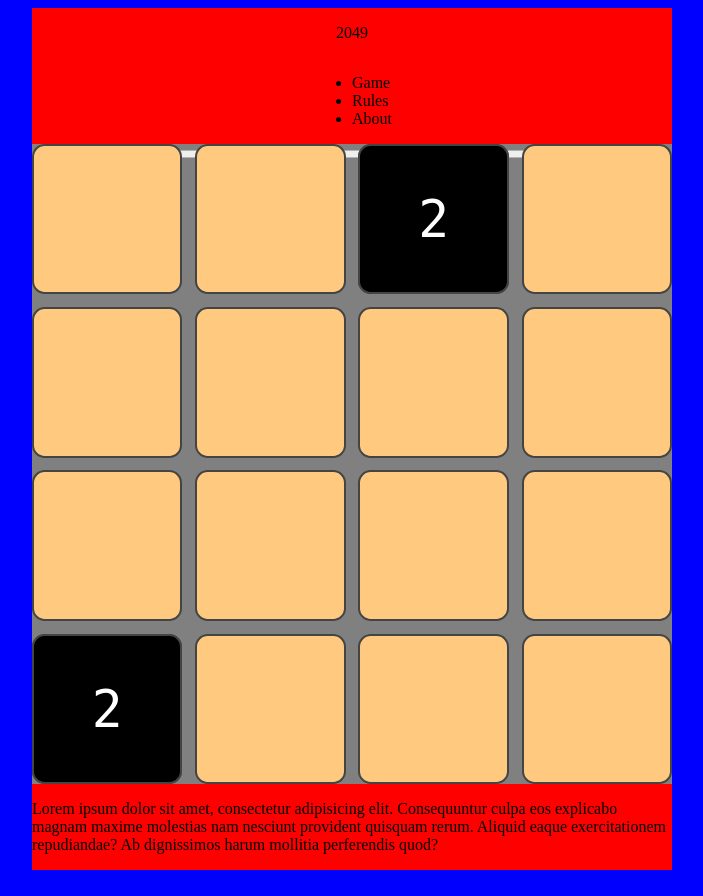
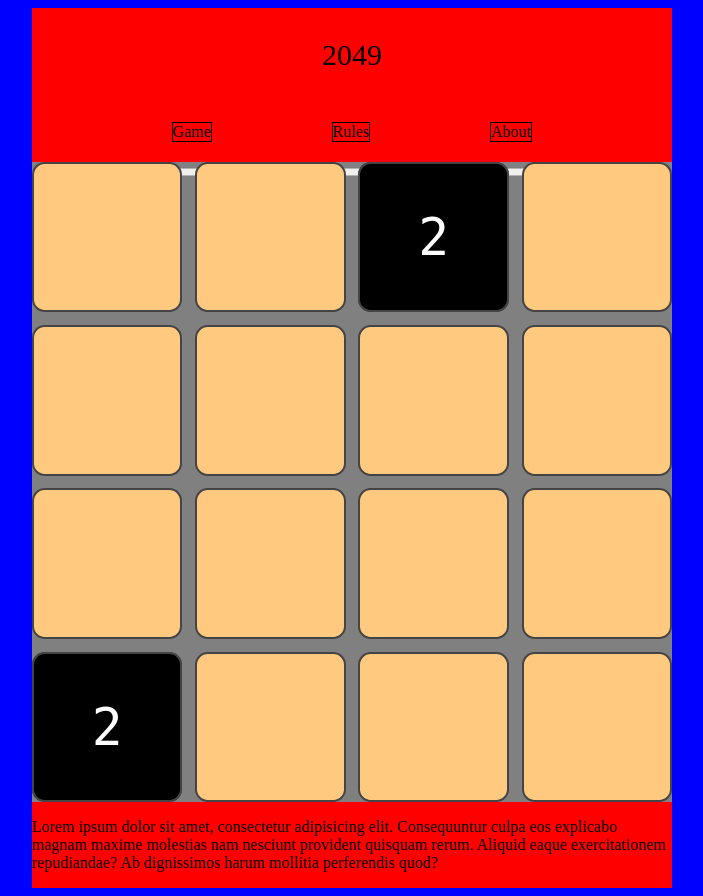
Before and after one commit to SelfCamp/2025, a PHP site: page / in a window 1280 px wide. Shown: the whole page, without its empty margins (288-991 px from the left). Before the commit the page ends 870 px from the top, so only its background shows below. Run offline with PHP 8.4, Linux system fonts and the light colour scheme.

Commit message:
MInor adjustments

```diff
--- a/index.html
+++ b/index.html
@@ -9,7 +9,7 @@
 <body>
     <div id="front">
         <header>
-            <p>2049</p>
+            <p id="title">2049</p>
         </header>
         <nav>
             <ul>
--- a/style.css
+++ b/style.css
@@ -7,15 +7,36 @@
 
 /*layout*/
 
+#title {
+  text-align: center;
+  font-size: 30px;
+}
+
 body {
   background-color: blue;
+}
+
+nav {
+}
+
+nav ul {
+  display: flex;
+  list-style-type: none;
+  flex-wrap: wrap;
+  justify-content: space-evenly;
+  margin: 0;
+  padding: 20px 20px;
+}
+
+nav ul li {
+  border: black solid 1px;
+  flex-shrink: 0
 }
 
 #front {
   margin: auto;
   display: grid;
   grid-template-columns:  1fr;
-  justify-items: center;
   width: 50vw;
   background-color: red;
 }
```
Also changed, not shown: bundle.js.
